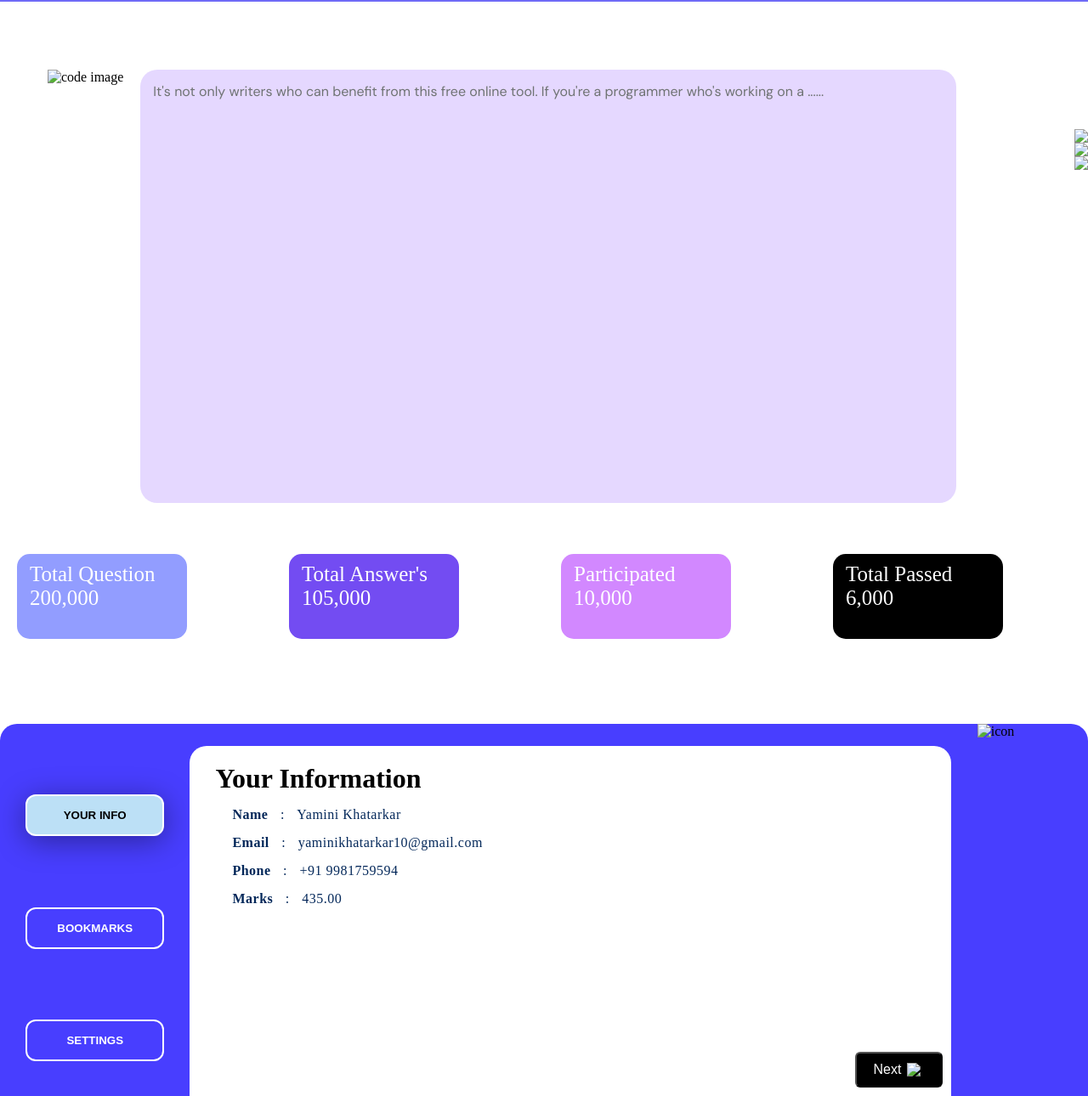
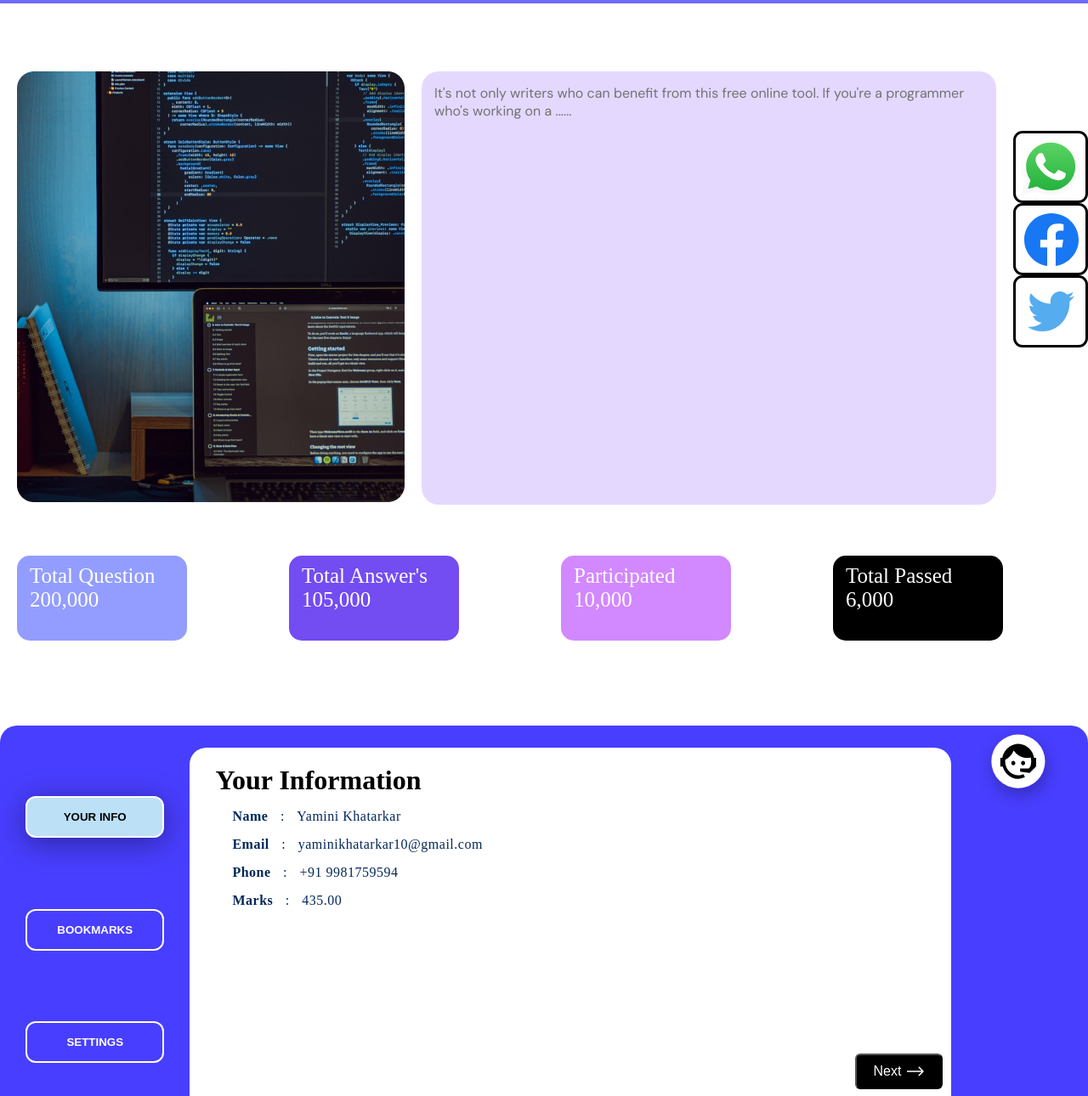
Before and after one commit to SheetalKhatarkar/Dappr-Landing-Notion, a plain HTML site: page index.html in a window 1280 px wide. Shown: the part 84-1374 px from the top of the page at 85% size. Drawn offline with Linux system fonts and the light colour scheme; a web font is replaced by a local one.

Commit message:
Update index.html

```diff
--- a/index.html
+++ b/index.html
@@ -42,20 +42,20 @@
                 </li>
             </ul>
 
-            <div class="bar_icon"><img src="./images/icons/Vector (5).svg"img></div>
+            <div class="bar_icon"><img src="Vector (5).svg"img></div>
     </nav>
 
     <!--Hero Section-->
 
     <div class="social_logo">
-        <img src="./images/icons/Group 5.svg">
-        <img src="./images/icons/Group 4.svg">
-        <img src="./images/icons/Group 3.svg">
+        <img src="Group 5.svg">
+        <img src="Group 4.svg">
+        <img src="Group 3.svg">
     </div>
 
  <div class="hero">
         <div class="hero_image">
-            <img src="./images/image 4.png" alt="code image"/>
+            <img src="image 4.png" alt="code image"/>
         </div>
         <div class="hero_content">
             <p>It's not only writers who can benefit from this free online tool.
@@ -108,12 +108,12 @@
             <p class="info">Phone <span>: </span> <span>+91 9981759594</span></p>
             <p class="info">Marks <span>: </span> <span>435.00</span></p>
 
-            <button class="next_button">Next <img src="./images/icons/Arrow 1.svg"></button>
+            <button class="next_button">Next <img src="Arrow 1.svg"></button>
 
         </div>
         </div>
 
-        <div class="fixed_icon"><img src="./images/icons/Group 2.svg" alt="icon"/> </div>
+        <div class="fixed_icon"><img src="Group 2.svg" alt="icon"/> </div>
 
 </div>
 
```
